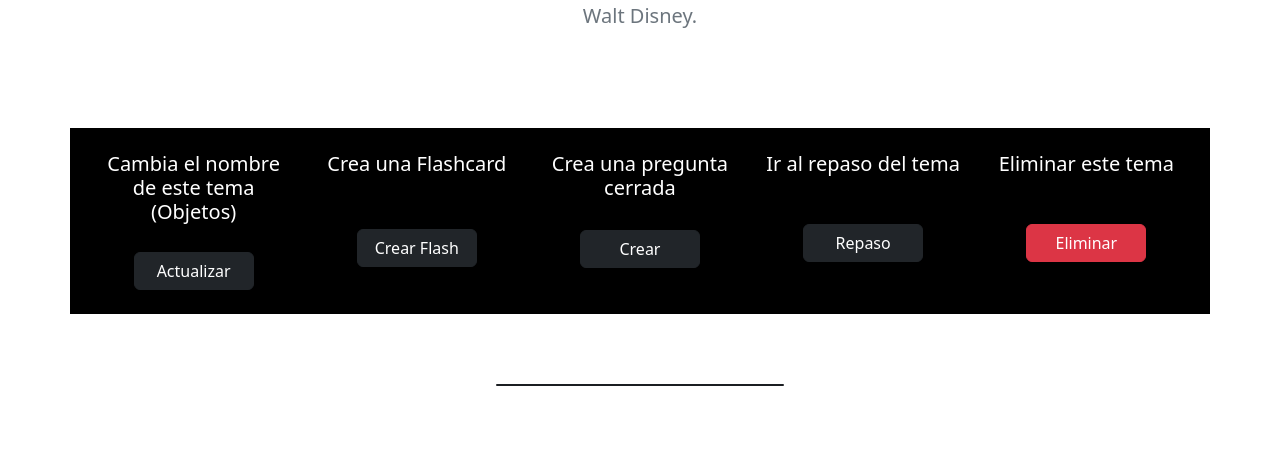
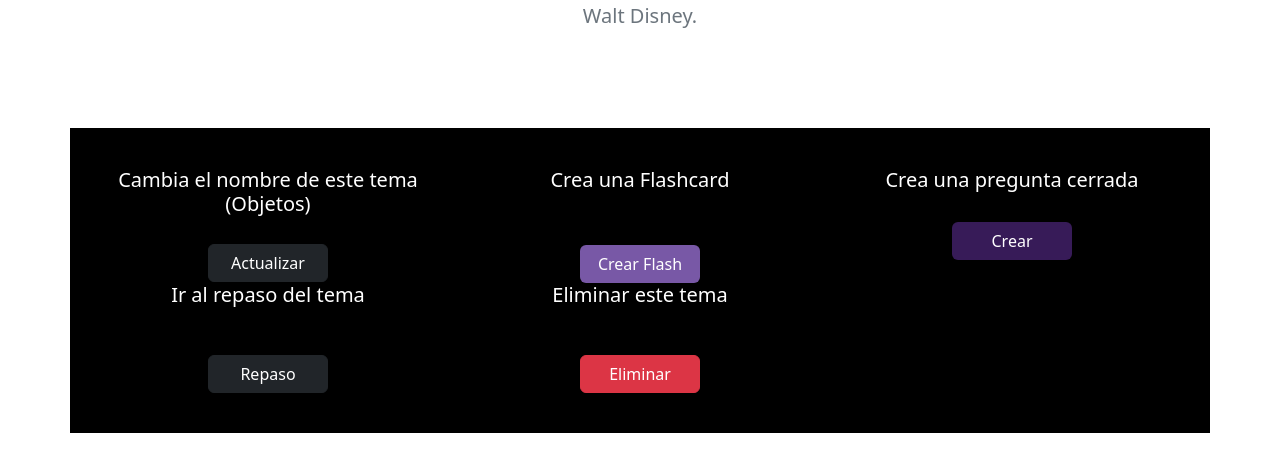
Before and after one commit to Luciano2005/First-Step, a Django app: page /seccion_detail/4 in a window 1280 px wide. Shown: the part 273-745 px from the top of the page. Run offline with Django 4.2, Linux system fonts and the light colour scheme; a user stored in the database is signed in; data comes from the database, SQL or seed files in the repository.

Commit message:
seccion_detail : vista Flash y preguntas. viws.py : Redireccionamiento

```diff
--- a/ESTUDIO/views.py
+++ b/ESTUDIO/views.py
@@ -25,7 +25,7 @@ def crearFlashcard(request, seccion_id):
 
 
 
-        return redirect('/materias/')
+        return redirect('seccion_detail',seccion_id)
 
 @login_required
 def crearPreguntaCerrada(request, seccion):
--- a/MAIN/Templates/seccion_detail.html
+++ b/MAIN/Templates/seccion_detail.html
@@ -5,7 +5,6 @@
 <div class="row justify-content-center">
     <div class="col-lg-4 col-md-6 col-sm-7 col-9">
         <figure class="text-center" style="margin-top:30px">
-
             <blockquote class="blockquote" style="margin-bottom:30px">
                 <h1 class="h1">{{seccion.name}}</h1>
             </blockquote>
@@ -17,30 +16,31 @@
 </div>
 
 <div class="container-sm justify-content-left py-4 px-4 bg-black text-white" style="margin-top:70px; margin-bottom:70px; ">
-    <div class="row row-cols-5 text-center">
+    <div class="row row-cols-xxl-5 row-cols-sm-2 row-cols-lg-3 row-cols-1 py-sm-3 text-center">
         <div class="col">
             <h5>Cambia el nombre de este tema ({{seccion.name}})</h5>
                 <form action={% url 'cambiarSeccion' seccion.id %}>
                     <button type="submit" class="btn btn-dark" style="width: 120px; margin-top: 20px">Actualizar</button>
                 </form>
         </div>
-
         <div class="col">
             <h5>Crea una Flashcard </h5>
                 <form action = {% url 'estudio:crearFlashcard' seccion.id %}>
-            <button type="submit" class="btn btn-dark" style="width: 120px; margin-top: 45px">
+                    <button type="submit" class="btn text-white" style="width: 120px; margin-top: 45px; background-color:#7858A6">
                         Crear Flash
                     </button>
                 </form>
         </div>
+
         <div class="col">
             <h5>Crea una pregunta cerrada </h5>
                 <form action = {% url 'estudio:crearPreguntaCerrada' seccion.id %}>
-            <button type="submit" class="btn btn-dark" style="width: 120px; margin-top: 22px">
+                    <button type="submit" class="btn text-white" style="width: 120px; margin-top: 22px; background-color:#371B58">
                         Crear
                     </button>
                 </form>
         </div>
+
         <div class="col">
             <h5>Ir al repaso del tema </h5>
                 <form action={% url 'estudio:repaso' seccion.id %}>
@@ -49,6 +49,7 @@
                     </button>
                 </form>
         </div>
+
     <div class="col">
         <h5>Eliminar este tema </h5>
             <form action={% url 'eliminarSeccion' seccion.id %} method="POST">
@@ -60,31 +61,41 @@
 </div>
 
 
-
+<div class="container-md">
     <div class="row justify-content-center">
-<div class="card text-bg-dark mb-3" style="max-width: 18rem;">
         {% for pregunta in preguntas %}
-    <div class="card-header">{{pregunta.name}}</div>
+        {% if pregunta.respuesta|length %}
+        <div class="col-8 col-sm-6 col-md-6 col-xxl-2 col-xl-3 col-lg-3 py-2">
+                <div class="card text-white mb-3" style="width: 12rem; background-color: #7858A6">
+                    <div class="card-header">{{pregunta.name}}
+                    </div>
                     <div class="card-body">
                         <a href = {% url 'estudio:redireccionarPregunta' pregunta.id %}>
-                <button type="submit" class="btn btn-light" style="width: 120px; margin-top: 40px">{{pregunta.name}}</button>
+                            <button type="submit" class="btn btn-light" style="width: 120px; margin-top: 40px">Editar</button>
                         </a>
-
+                    </div>
+                </div>
+            </div>
+            {% else %}
+            <div class="col-8 col-sm-6 col-md-6 col-xxl-2 col-xl-3 col-lg-3 py-2">
+                <div class="card mb-3 text-white" style="width: 12rem; background-color: #371B58">
+                    <div class="card-header">{{pregunta.name}}
+                    </div>
+                    <div class="card-body">
+                        <a href = {% url 'estudio:redireccionarPregunta' pregunta.id %}>
+                            <button type="submit" class="btn btn-light" style="width: 120px; margin-top: 40px">Editar</button>
+                        </a>
+                    </div>
+                </div>
+            </div>
+            {% endif %}
+            {% endfor %}
         </div>
     </div>
 </div>
 </div>
-<div class="row justify-content-center">
-<div class="card text-bg-dark mb-3" style="max-width: 18rem;">
-    <div class="card-header">
-        <h5>{% endfor %}</h5>
-        {{flascard.name}}
-    </div>
-        <div class="card-body">
-            <a class="card-link"></a>
-            </a>
 
-        </div>
-    </div>
+
+
 
 {% endblock %}
```
Lines whose indentation alone changed are shown as unchanged.
